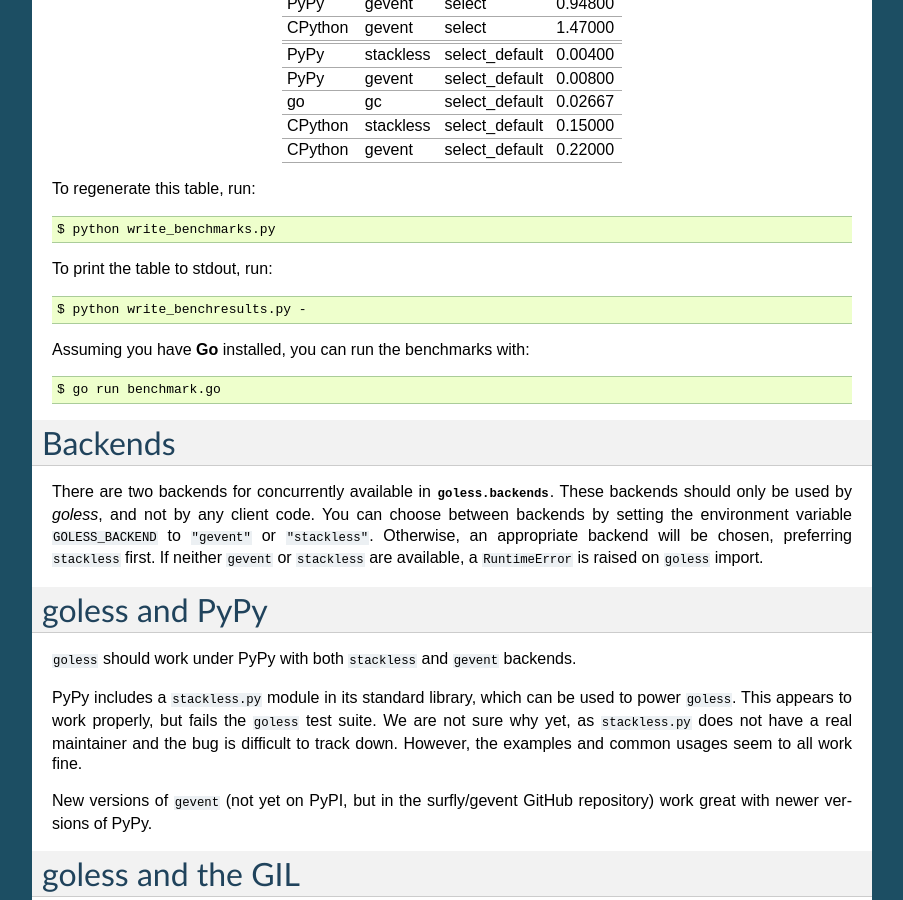
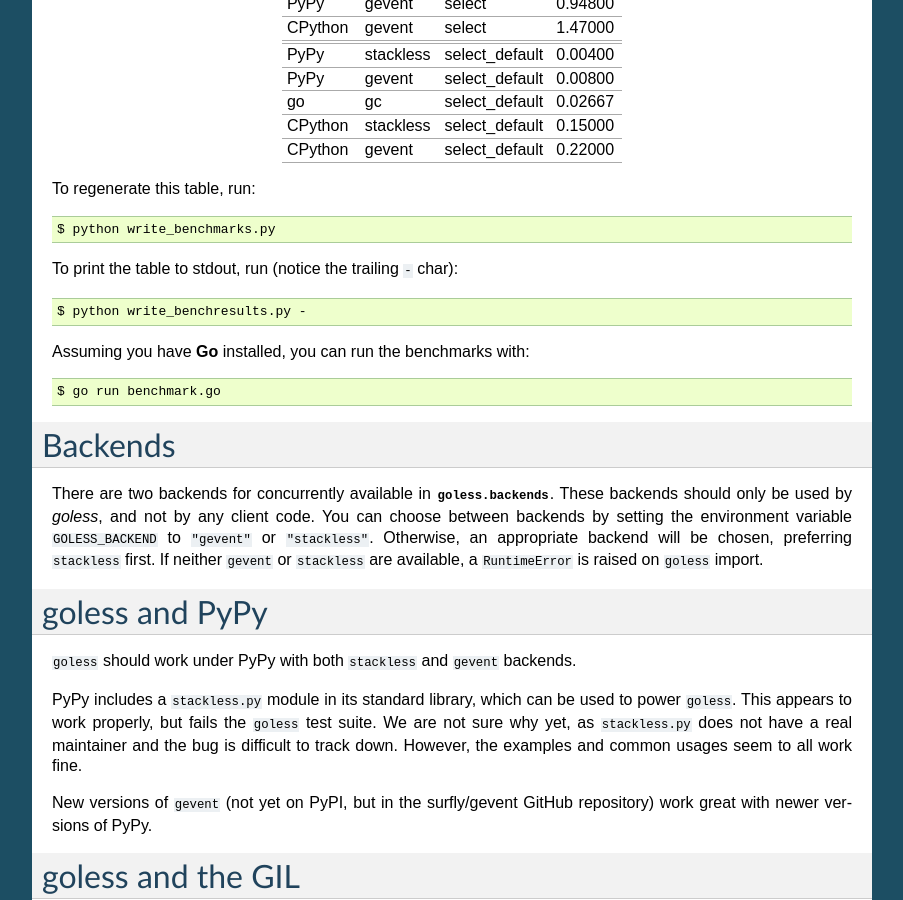
Before and after one commit to rgalanakis/goless, a Sphinx documentation site: the page built from doc/index.rst, in a window 1280 px wide and 900 px high, scrolled down 3584 px. Shown: the whole window, without its empty margins (198-1101 px from the left). Built offline with Sphinx 7.4.7, drawn with Linux system fonts in a browser that asks for light colours.

Commit message:
Made note of trailing dash to run to stdout

```diff
--- a/doc/index.rst
+++ b/doc/index.rst
@@ -165,7 +165,7 @@
 
     $ python write_benchmarks.py
 
-To print the table to stdout, run::
+To print the table to stdout, run (notice the trailing ``-`` char)::
 
     $ python write_benchresults.py -
 
```
